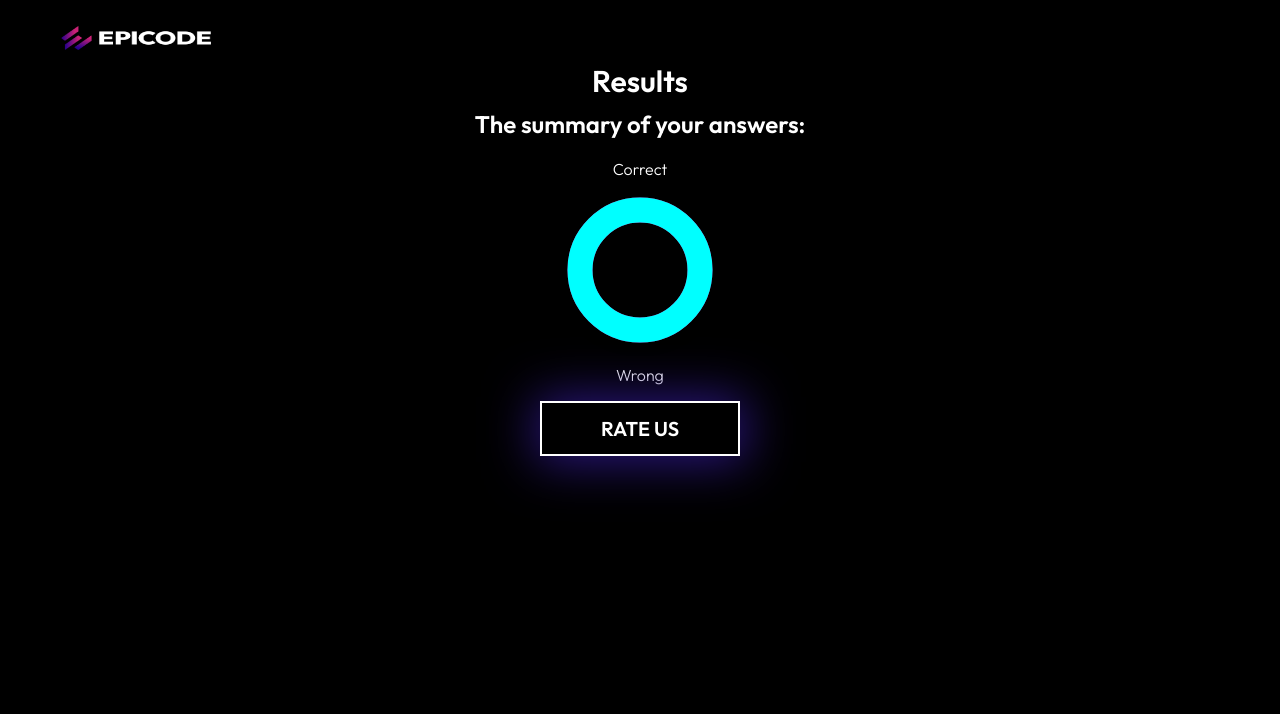
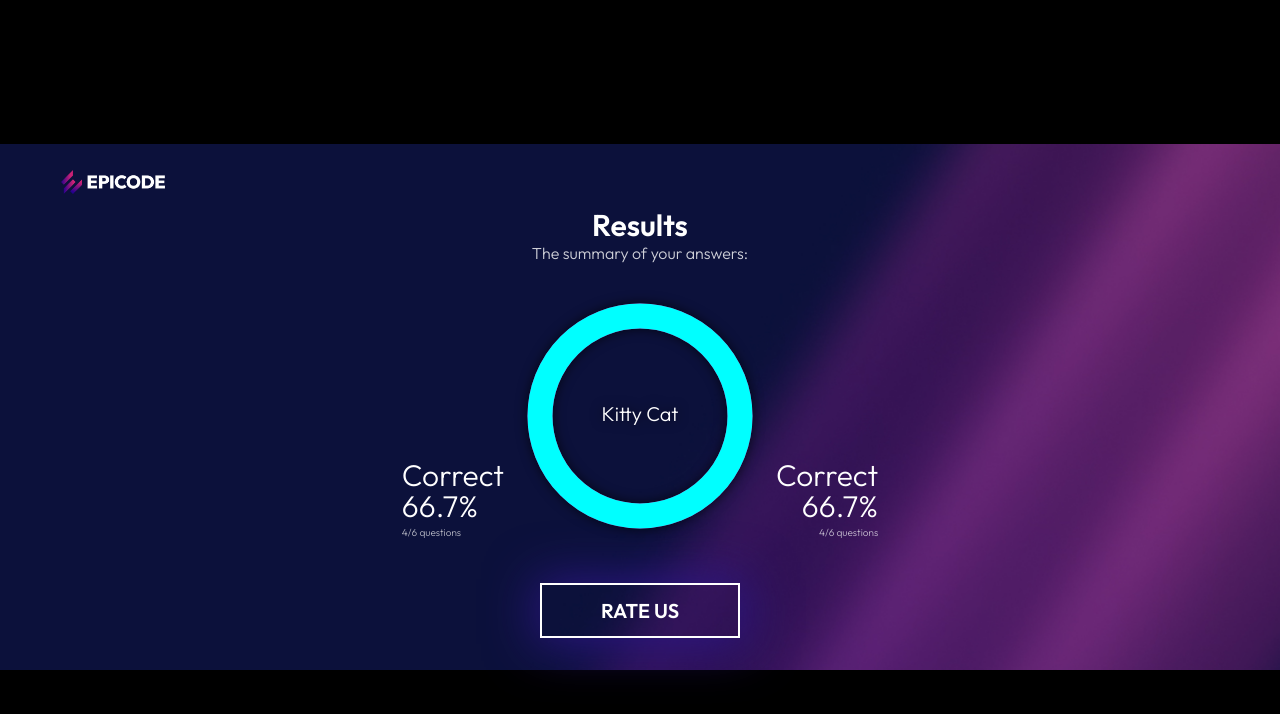
Before and after one commit to GiorgiaWatermelons/Buildweek, a plain HTML site: page w4/results.html in a window 1280 px wide. Drawn offline with Linux system fonts and the light colour scheme.

Commit message:
aggiornamento

```diff
--- a/w4/results.html
+++ b/w4/results.html
@@ -1,52 +1,89 @@
 <!DOCTYPE html>
 <html lang="en">
   <head>
-    <meta charset="UTF-8">
-    <meta http-equiv="X-UA-Compatible" content="IE=edge">
-    <meta name="viewport" content="width=device-width, initial-scale=1.0">
+    <meta charset="UTF-8" />
+    <meta http-equiv="X-UA-Compatible" content="IE=edge" />
+    <meta name="viewport" content="width=device-width, initial-scale=1.0" />
     <title>Results</title>
-    <link rel="stylesheet" href="css/style.css">
-    <link rel="preconnect" href="https://fonts.googleapis.com">
-    <link rel="preconnect" href="https://fonts.gstatic.com" crossorigin>
-    <link href="https://fonts.googleapis.com/css2?family=Inter&family=Outfit:wght@300;600&display=swap" rel="stylesheet">
+    <link rel="stylesheet" href="css/style.css" />
+    <link rel="preconnect" href="https://fonts.googleapis.com" />
+    <link rel="preconnect" href="https://fonts.gstatic.com" crossorigin />
+    <link
+      href="https://fonts.googleapis.com/css2?family=Inter&family=Outfit:wght@300;600&display=swap"
+      rel="stylesheet"
+    />
   </head>
   <body>
+    <main>
+      <!--Obbiettivo: fare modifiche al css in modo da rendere la pagina il più possibile sovrapponibile al mockup-->
 
-<div class="container">
-    <div class="logo"> <img src='img/epicode_logo.png' class="logo" alt='epicodeLogo' width="150px">
+      <div class="logo">
+        <img src="img/epicode_logo.png" class="logo" alt="epicodeLogo" />
       </div>
-<div>
+      <div id="title">
         <h1 class="titolo">Results</h1>
         <h2 class="sottotitolo">The summary of your answers:</h2>
       </div>
 
-<!--BLOCCHI PERCENTUALI-->
+      <div id="threeMainBlocks">
+        <div class="result">
+          <p class="title">Correct</p>
+          <p id="percR">66.7%</p>
+          <p id="numberR">4/6 questions</p>
+        </div>
 
-<div class="block"> <p> Correct </p> </div>
-
-    <div class="block">
+        <div id="circleImg">
           <!--CERCHIO CON SVG-->
           <svg id="circle">
-            <circle r="60" cx="50%" cy="50%" stroke="#D20094" fill="none" stroke-width="25" stroke-linecap="round" stroke-dasharray="880, 880">
-            </circle>
-            <circle id="success-value" r="60" cx="50%" cy="50%" stroke="#00FFFF" fill="none" stroke-width="25" stroke-linecap="round" stroke-dasharray="880, 880">
-            </circle>
+            <circle
+              r="100"
+              cx="50%"
+              cy="50%"
+              stroke="#D20094"
+              fill="none"
+              stroke-width="25"
+              stroke-linecap="round"
+              stroke-dasharray="880, 880"
+            ></circle>
+            <text
+              fill="#ffffff"
+              x="50%"
+              y="50%"
+              alignment-baseline="middle"
+              text-anchor="middle"
+              font-size="20"
+              font-family="'Outfit', sans-serif"
+            >
+              Kitty Cat
+            </text>
+            <circle
+              id="success-value"
+              r="100"
+              cx="50%"
+              cy="50%"
+              stroke="#00FFFF"
+              fill="none"
+              stroke-width="25"
+              stroke-linecap="round"
+              stroke-dasharray="880, 880"
+            ></circle>
           </svg>
-          <div style="position: relative;">
+          <div style="position: relative">
             <div id="circle-percentage"></div>
           </div>
-
         </div>
 
-     <div class="block"><p> Wrong </p></div>
+        <div class="result">
+          <p class="title">Correct</p>
+          <p id="percW">66.7%</p>
+          <p id="numberW">4/6 questions</p>
+        </div>
+      </div>
 
-     <!--FINE BLOCCHI-->
-
-
-    <div>
+      <div id="button">
         <a href="#"> <button class="button" type="button">RATE US</button> </a>
       </div>
-
-</div>
+    </main>
+    <script src="javascript.js"></script>
   </body>
 </html>
```
Also changed, not shown: w4/results1.html (deleted, +0 -89 lines), w4/javascript.js (line endings or trailing spaces). Lines whose indentation alone changed are shown as unchanged.
